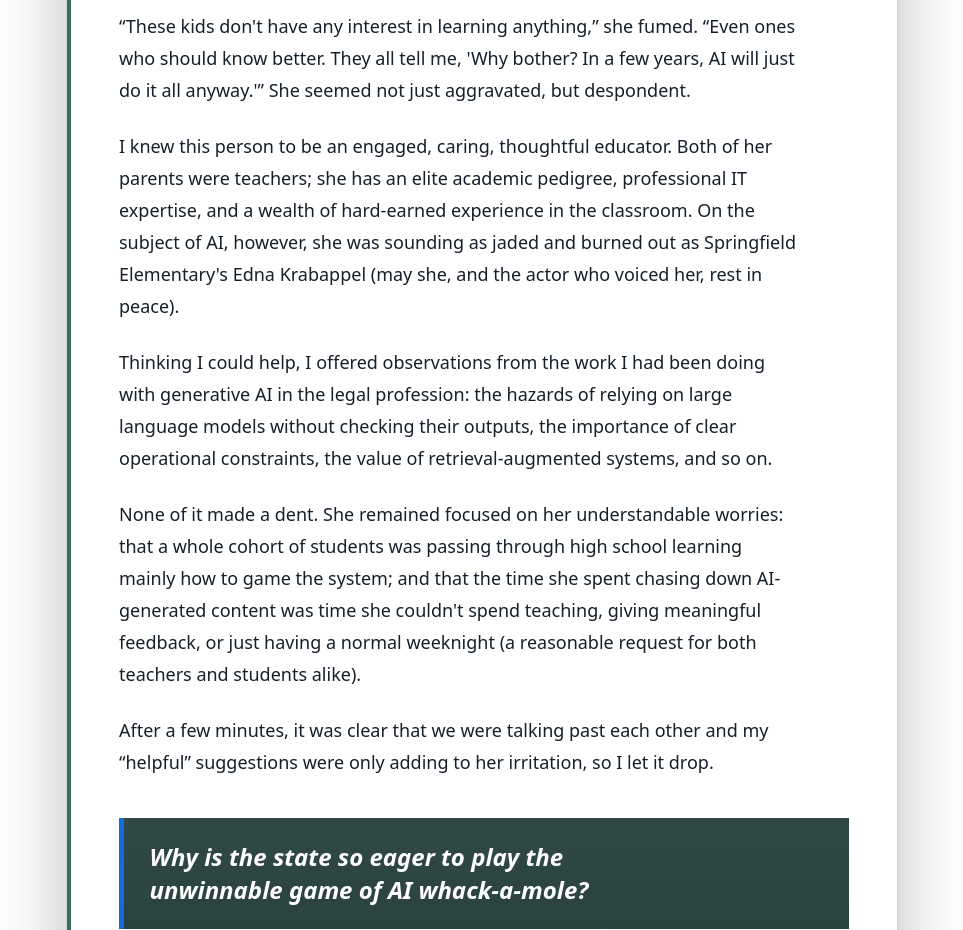
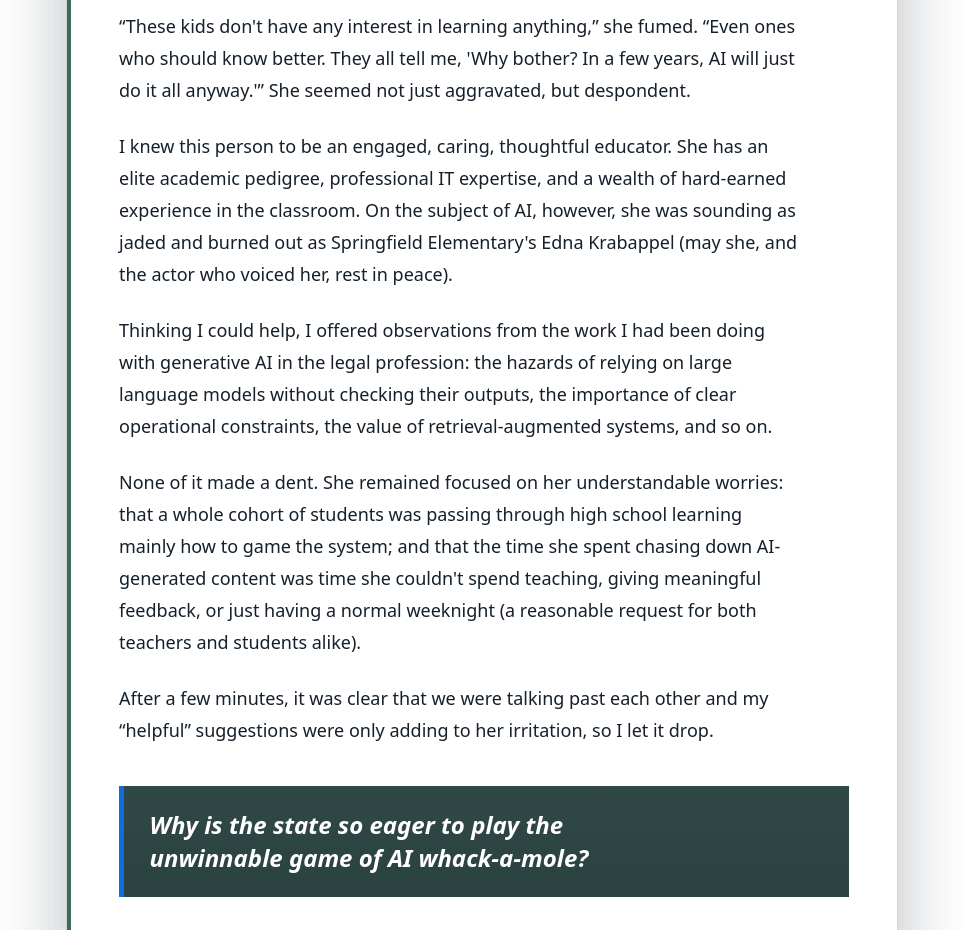
Before and after one commit to MightyPrytanis/new-cognisint-page, a Next.js app: page /writing/michigan-public-sector-ai in a window 1280 px wide. Shown: the part 840-1770 px from the top of the page, without its empty margins (158-1121 px from the left). Built offline with nearby package versions, Linux system fonts and the light colour scheme.

Commit message:
Trim teacher background detail

```diff
--- a/app/writing/michigan-public-sector-ai/page.tsx
+++ b/app/writing/michigan-public-sector-ai/page.tsx
@@ -87,8 +87,8 @@ export default function MichiganPublicSectorAiArticle() {
             </p>
 
             <p>
-              I knew this person to be an engaged, caring, thoughtful educator. Both of her parents were teachers; she
-              has an elite academic pedigree, professional IT expertise, and a wealth of hard-earned experience in the
+              I knew this person to be an engaged, caring, thoughtful educator. She has an elite academic pedigree,
+              professional IT expertise, and a wealth of hard-earned experience in the
               classroom. On the subject of AI, however, she was sounding as jaded and burned out as Springfield
               Elementary&apos;s Edna Krabappel (may she, and the actor who voiced her, rest in peace).
             </p>
```
